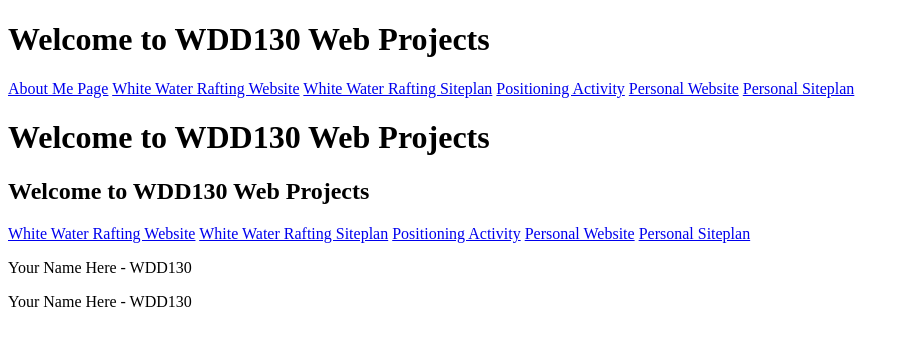
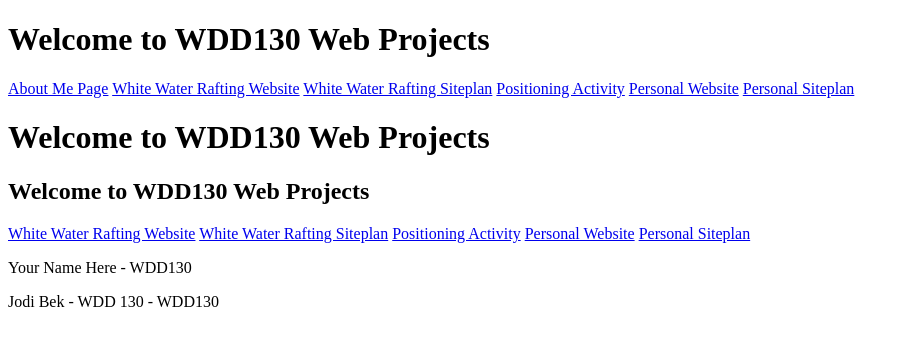
Before and after one commit to jodibel/Home-Page, a plain HTML site: page index.html in a window 1280 px wide. Shown: the whole page, without its empty margins (0-909 px from the left). Drawn offline with Linux system fonts and the light colour scheme.

Commit message:
added name in paragraph

```diff
--- a/index.html
+++ b/index.html
@@ -30,6 +30,6 @@
 
 
 </nav>
-<p>Your Name Here - WDD130</p>
+<p>Jodi Bek - WDD 130 - WDD130</p>
 </body>
 </html>
```
